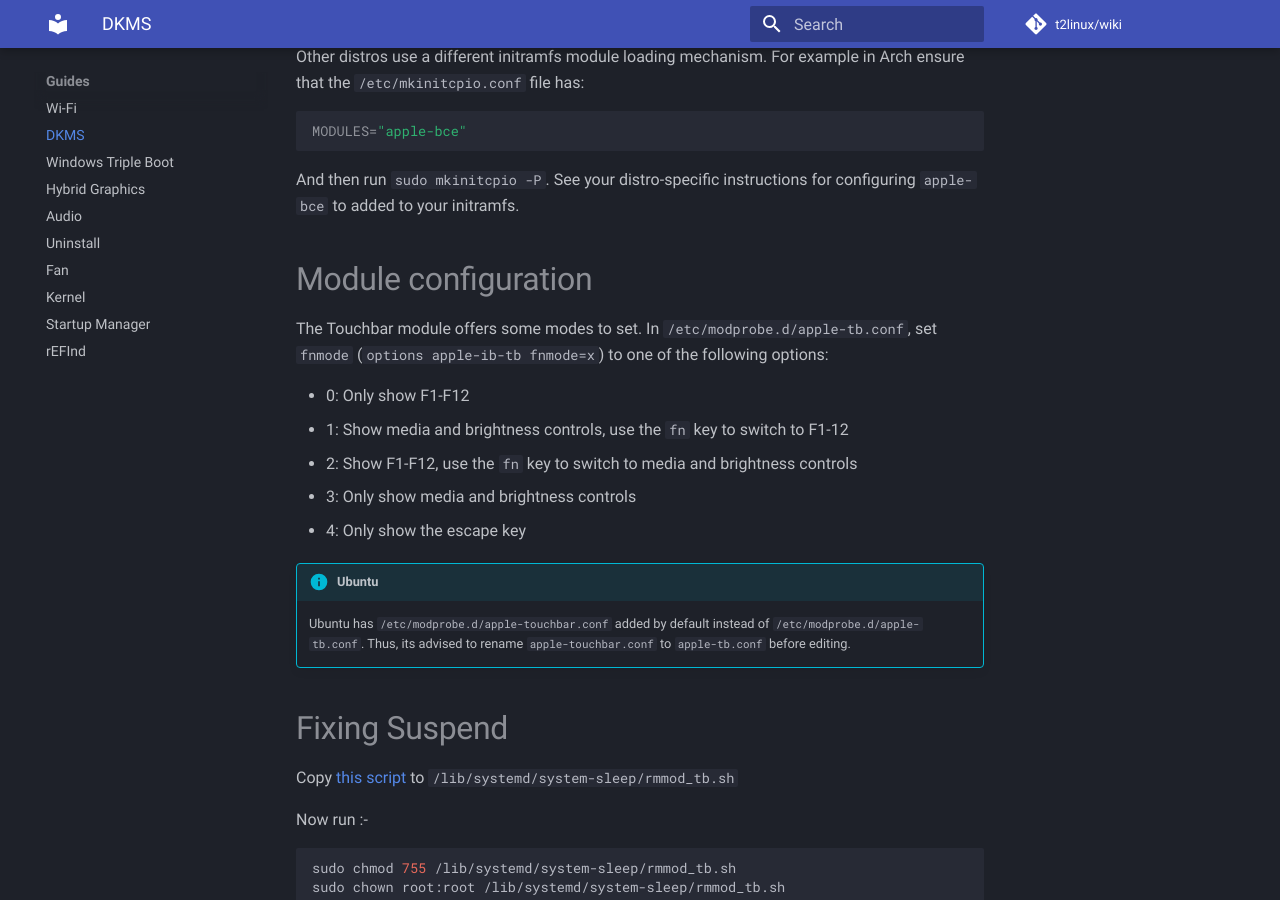
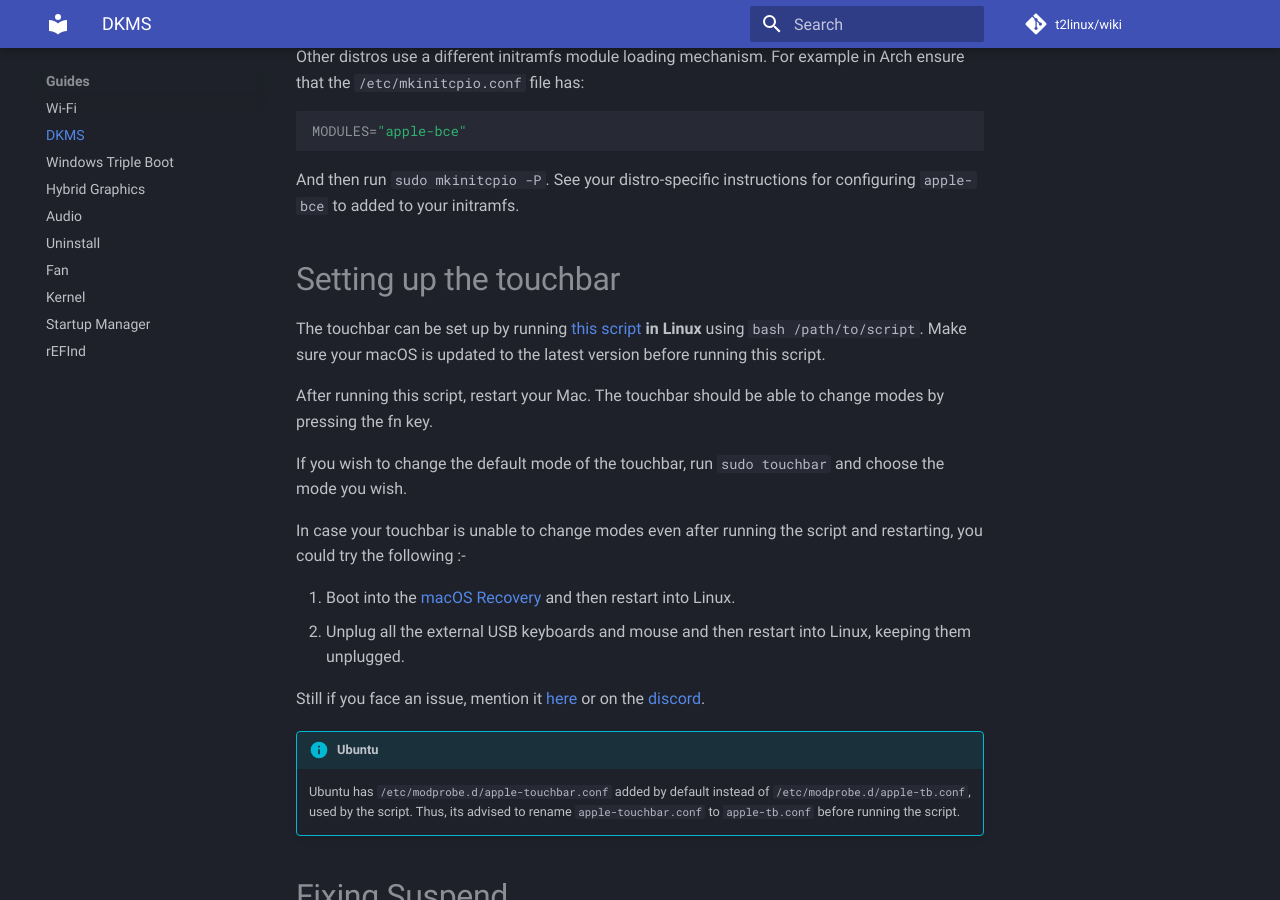
Before and after one commit to t2linux/wiki, an MkDocs documentation site: the page built from docs/guides/dkms.md, in a window 1280 px wide and 900 px high, scrolled down 2699 px. Built offline with MkDocs 1.6.1 and Material for MkDocs 9.7.7, drawn with Linux system fonts in a browser that asks for light colours; comment, search, counter and statistics services are not loaded.

Commit message:
Add scripts to fix the touchbar and suspend

```diff
--- a/docs/guides/dkms.md
+++ b/docs/guides/dkms.md
@@ -101,22 +101,27 @@ MODULES="apple-bce"
 And then run `sudo mkinitcpio -P`.
 See your distro-specific instructions for configuring `apple-bce` to added to your initramfs.
 
-# Module configuration
+# Setting up the touchbar
 
-The Touchbar module offers some modes to set. In `/etc/modprobe.d/apple-tb.conf`, set `fnmode` (`options apple-ib-tb fnmode=x`) to one of the following options:
+The touchbar can be set up by running [this script](../tools/touchbar.sh) **in Linux** using `bash /path/to/script`. Make sure your macOS is updated to the latest version before running this script.
 
-- 0: Only show F1-F12
-- 1: Show media and brightness controls, use the `fn` key to switch to F1-12
-- 2: Show F1-F12, use the `fn` key to switch to media and brightness controls
-- 3: Only show media and brightness controls
-- 4: Only show the escape key
+After running this script, restart your Mac. The touchbar should be able to change modes by pressing the fn key.
+
+If you wish to change the default mode of the touchbar, run `sudo touchbar` and choose the mode you wish.
+
+In case your touchbar is unable to change modes even after running the script and restarting, you could try the following :-
+
+1. Boot into the [macOS Recovery](https://support.apple.com/en-gb/HT201314) and then restart into Linux.
+2. Unplug all the external USB keyboards and mouse and then restart into Linux, keeping them unplugged.
+
+Still if you face an issue, mention it [here](https://github.com/t2linux/wiki/issues) or on the [discord](https://discord.com/invite/68MRhQu).
 
 !!! info "Ubuntu"
-    Ubuntu has `/etc/modprobe.d/apple-touchbar.conf` added by default instead of `/etc/modprobe.d/apple-tb.conf`. Thus, its advised to rename `apple-touchbar.conf` to `apple-tb.conf` before editing.
+    Ubuntu has `/etc/modprobe.d/apple-touchbar.conf` added by default instead of `/etc/modprobe.d/apple-tb.conf`, used by the script. Thus, its advised to rename `apple-touchbar.conf` to `apple-tb.conf` before running the script.
 
 # Fixing Suspend
 
-Copy [this script](https://github.com/mikeeq/mbp-fedora/blob/f34/files/suspend/rmmod_tb.sh) to `/lib/systemd/system-sleep/rmmod_tb.sh`
+Copy [this script](../tools/rmmod_tb.sh) to `/lib/systemd/system-sleep/rmmod_tb.sh`
 
 Now run :-
 
```
Also changed, not shown: 2 other files.
